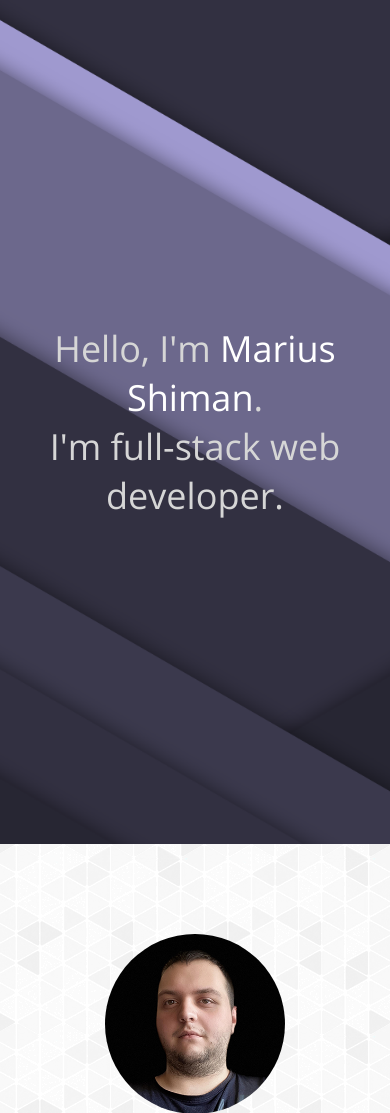
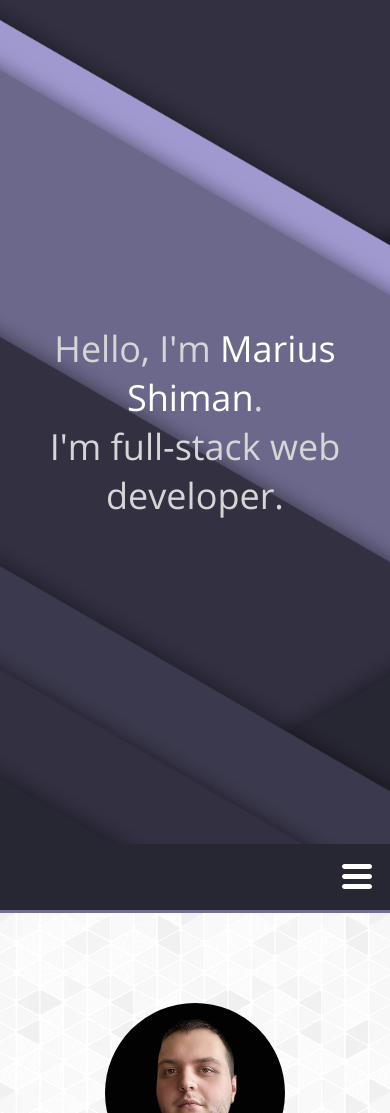
Before and after one commit to Marius961/portfolio-website, an Angular app: page / in a window 390 px wide. Shown: the top 1113 px of the page. Built offline with nearby package versions, Linux system fonts and the light colour scheme.

Commit message:
Implemented responsive navigation bar

```diff
--- a/src/app/home/home.component.html
+++ b/src/app/home/home.component.html
@@ -1,5 +1,5 @@
 <pw-header-section></pw-header-section>
-<!--<pw-nav-section></pw-nav-section>-->
+<pw-nav-section></pw-nav-section>
 <pw-about-me-section></pw-about-me-section>
 <pw-my-principles-section></pw-my-principles-section>
 <pw-technologies-section></pw-technologies-section>
--- a/src/app/home/nav-section/nav-section.component.html
+++ b/src/app/home/nav-section/nav-section.component.html
@@ -1,6 +1,10 @@
 <section class="nav-section">
   <nav>
-    <ul class="nav-list">
+    <div class="menu-icon-container" (click)="toggleMenu()">
+      <span class="menu-icon"></span>
+    </div>
+
+    <ul class="nav-list opened" [ngClass]="{'opened': isMenuOpened}">
       <li>Home</li>
       <li>About me</li>
       <li>My principles</li>
--- a/src/app/home/nav-section/nav-section.component.scss
+++ b/src/app/home/nav-section/nav-section.component.scss
@@ -1,4 +1,5 @@
 @import "vars";
+@import "mixins";
 
 .nav-section {
   background: $pw-primary;
@@ -7,16 +8,25 @@
 
   nav {
     margin: 0 auto;
-    max-width: 1920px;
+    max-width: $xxl;
     border-bottom: 3px solid $pw-secondary;
+    display: flex;
+    flex-direction: column;
+    justify-content: space-between;
+    align-items: center;
 
     .nav-list {
-      display: flex;
+      display: none;
+      flex-wrap: wrap;
       list-style: none;
       color: white;
+
+      width: 100%;
       margin: 0;
+      padding: 0;
 
       li {
+        width: 100%;
         cursor: pointer;
         font-size: 18px;
         padding: 16px 16px;
@@ -25,10 +35,51 @@
         &:hover {
           color: $pw-secondary;
           transition: all .5s;
-          -webkit-box-shadow: 0 0 31px 0 rgba(0,0,0,0.75);
-          -moz-box-shadow: 0 0 31px 0 rgba(0,0,0,0.75);
           box-shadow: 0 0 31px 0 rgba(0,0,0,0.75);
         }
+      }
+
+      &.opened {
+        display: flex;
+      }
+    }
+
+    .menu-icon-container {
+      width: 100%;
+      display: flex;
+      justify-content: flex-end;
+
+      .menu-icon {
+        display: block;
+        width: 30px;
+        height: 30px;
+        margin: 18px;
+        background: url("/../../../assets/img/menu_icon.svg") no-repeat center;
+        background-size: 100%;
+      }
+    }
+  }
+
+  @include breakpoint($md) {
+
+  }
+
+  @include breakpoint($lg) {
+
+    nav {
+      flex-direction: row;
+
+      .nav-list {
+        display: flex;
+        height: auto;
+
+        li {
+          width: auto;
+        }
+      }
+
+      .menu-icon-container {
+        display: none;
       }
     }
   }
--- a/src/app/home/nav-section/nav-section.component.ts
+++ b/src/app/home/nav-section/nav-section.component.ts
@@ -7,9 +7,14 @@ import { Component, OnInit } from '@angular/core';
 })
 export class NavSectionComponent implements OnInit {
 
+  public isMenuOpened: boolean = false;
+
   constructor() { }
 
   ngOnInit(): void {
   }
 
+  public toggleMenu(): void {
+    this.isMenuOpened = !this.isMenuOpened;
+  }
 }
```
Also changed, not shown: src/assets/img/menu_icon.svg (added).
